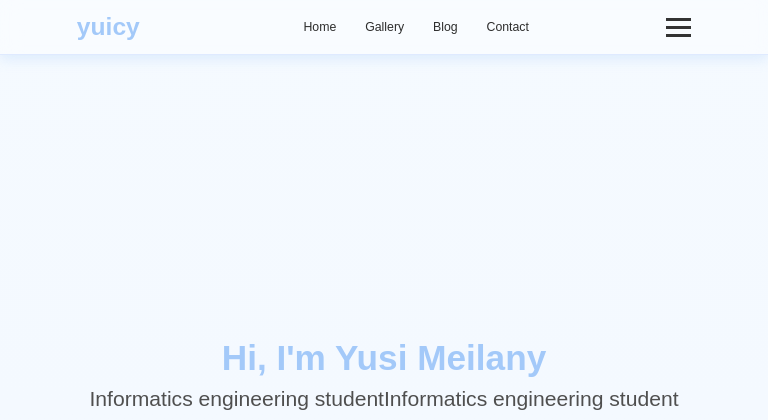
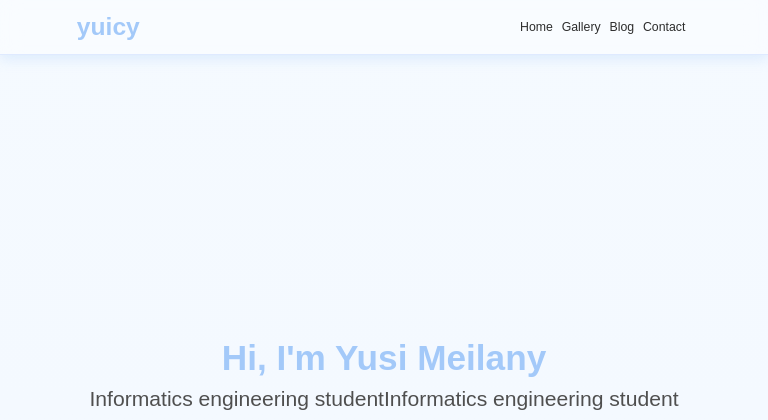
Before and after one commit to yusimeilanyy/TIK2032-Project, a PHP site: page / in a window 768 px wide. Shown: the top 420 px of the page. Run offline with PHP 8.4, Linux system fonts and the light colour scheme.

Commit message:
update js

```diff
--- a/style.css
+++ b/style.css
@@ -366,44 +366,60 @@ section {
     opacity: 0;
 }
 
-/* Tampilan menu di perangkat besar */
-#navbar {
-    display: flex;
-    gap: 2rem;
-}
 
-/* Menu Hamburger untuk perangkat kecil */
+/* HAMBURGER MENU*/
 #hamburger {
+    cursor: pointer;
     display: none;
     flex-direction: column;
-    gap: 5px;
-    cursor: pointer;
+    gap: 6px;
+    padding: 10px;
+    z-index: 1001;
 }
 
 #hamburger span {
+    display: block;
     width: 25px;
     height: 3px;
     background-color: #333;
+    border-radius: 2px;
 }
 
-@media (max-width: 768px) {
-    #navbar {
+/* Navigasi untuk mobile (disembunyikan dulu) */
+header nav {
+    display: none;
+    flex-direction: column;
+    background: #fff;
+    position: absolute;
+    top: 60px; /* Sesuaikan dengan tinggi header */
+    right: 10px;
+    width: 180px;
+    padding: 1rem;
+    box-shadow: 0 4px 12px rgba(0, 0, 0, 0.15);
+    z-index: 1000;
+}
+
+/* Saat hamburger aktif */
+header nav.active {
+    display: flex;
+}
+
+/* Tampilkan normal saat desktop */
+@media (min-width: 768px) {
+    #hamburger {
         display: none;
-        flex-direction: column;
-        gap: 1rem;
-        position: absolute;
-        top: 60px;
-        left: 0;
-        width: 100%;
-        background-color: #fff;
-        padding: 1rem;
     }
 
-    #hamburger {
-        display: flex;
+    header nav {
+        display: flex !important;
+        position: static;
+        flex-direction: row;
+        background: none;
+        box-shadow: none;
+        padding: 0;
     }
 
-    #navbar.active {
-        display: flex;
+    header nav a {
+        margin-left: 1rem;
     }
 }
```
Also changed, not shown: script.js (line endings or trailing spaces).
